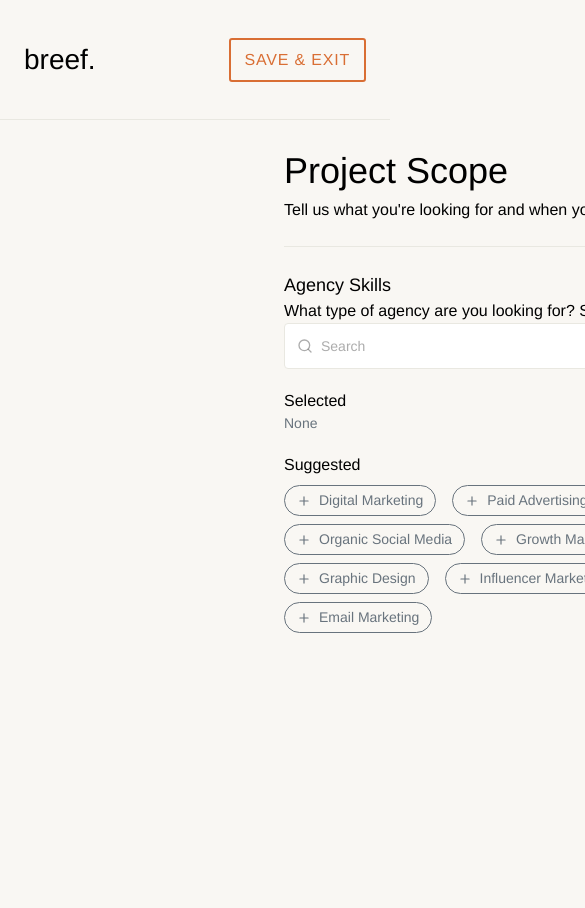
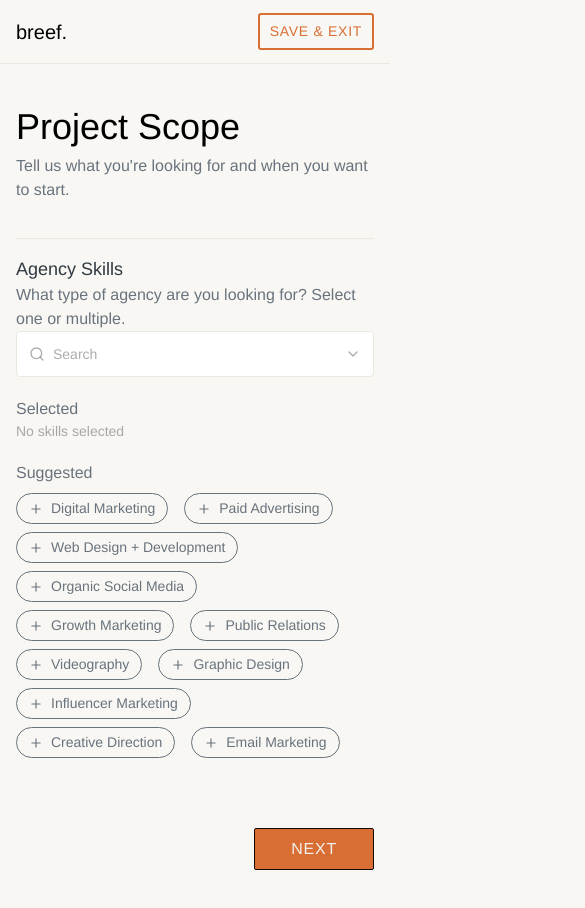
Before and after one commit to jrcpal/breef-assessment, a React (Vite) app: page / in a window 390 px wide. Shown: the top 908 px of the page, 585 px wide, since content can reach past the window. Before the commit the page ends 844 px from the top, so only its background shows below. Built offline with nearby package versions, Linux system fonts and the light colour scheme.

Commit message:
mobile styling

```diff
--- a/src/App.css
+++ b/src/App.css
@@ -67,10 +67,14 @@
 
 .project-title {
   border-bottom: 1px solid var(--grey200);
-  padding: 24px 0;
+  padding: 36px 0;
 
   h1 {
     font-size: 36px;
+  }
+
+  p {
+    color: var(--grey600);
   }
 }
 
@@ -100,4 +104,38 @@
   .sidebar {
     display: none;
   }
+
+  .site-header {
+    height: 64px;
+    padding: 0 16px;
+  }
+
+  .app-root {
+    padding-top: 64px; /* match reduced header */
+  }
+
+  .page-body {
+    display: block;
+  }
+
+  /* make main content full width and remove left offset */
+  .project-container {
+    max-width: 100%;
+    min-width: auto;
+    padding: 0 1rem;
+    margin-left: 0;
+  }
+
+  .skills-container {
+    padding: 16px 0;
+  }
+
+  .site-header__logo {
+    font-size: 20px;
+  }
+
+  .site-header__cta {
+    padding: 6px 10px;
+    font-size: 0.875rem;
+  }
 }
--- a/src/components/SkillsSelection/skillsSelection.styled.tsx
+++ b/src/components/SkillsSelection/skillsSelection.styled.tsx
@@ -11,12 +11,15 @@ export const SkillsRow = styled.div`
   }
 `;
 
+export const SkillsRowText = styled.p`
+  color: var(--grey600);
+`;
 
 export const SkillsCta = styled.button`
   border: 1px solid var(--primary-black);
   background-color: var(--orange500);
   margin: 50px 0px;
-  padding: 8px 24px;
+  padding: 8px 36px;
   border-radius: 2px;
   color: var(--grey100);
   transition: background-color 200ms ease, color 200ms ease,
--- a/src/components/SkillsSelection/skillsSelection.tsx
+++ b/src/components/SkillsSelection/skillsSelection.tsx
@@ -2,7 +2,7 @@ import { useState } from "react";
 import skillsData from "../../data/skillsData.json";
 import SearchableDropdown from "../SearchableDropdown/searchableDropdown";
 import Chip from "../Chips/chip";
-import { SkillsRow, SkillsCta } from "./skillsSelection.styled";
+import { SkillsRow, SkillsCta, SkillsRowText } from "./skillsSelection.styled";
 
 
 type Option = { value: string };
@@ -36,8 +36,8 @@ export default function SkillsSelection() {
   return (
     <>
       <SkillsRow className="skills-header">
-        <p className="text-lg font-[500]">Agency Skills</p>
-        <p>What type of agency are you looking for? Select one or multiple.</p>
+        <p className="text-lg font-[500] text-[var(--grey800)]">Agency Skills</p>
+        <SkillsRowText>What type of agency are you looking for? Select one or multiple.</SkillsRowText>
               <div className="skills-dropdown">
         <div className="skills-dropdown__title"></div>
         <SearchableDropdown
@@ -52,10 +52,10 @@ export default function SkillsSelection() {
 
 
       <SkillsRow className="skills-selected">
-        <p aria-label="Selected skills">Selected</p>
+        <SkillsRowText aria-label="Selected skills">Selected</SkillsRowText>
         <div className="selected-chips">
           {selectedSkills.length === 0 ? (
-            <p className="text-sm text-[var(--grey600)]">None</p>
+            <p className="text-sm text-[var(--greyt40)]">No skills selected</p>
           ) : (
             selectedSkills.map((skill) => (
               <Chip
@@ -71,10 +71,10 @@ export default function SkillsSelection() {
       </SkillsRow>
 
       <SkillsRow className="skills-suggested">
-        <p aria-label="Suggested skills">Suggested</p>
+        <SkillsRowText aria-label="Suggested skills">Suggested</SkillsRowText>
         <div className="suggested-chips flex flex-wrap gap-2 mt-2">
           {getSuggestions().length === 0 ? (
-            <p className="text-sm text-[var(--grey600)]">No suggestions</p>
+            <p className="text-sm text-[var(--greyt40)]">No remaining suggestions</p>
           ) : (
             getSuggestions().map((skill) => (
               <Chip
@@ -90,7 +90,7 @@ export default function SkillsSelection() {
 
       <SkillsRow>
         <div className="flex justify-end">
-          <SkillsCta className="skills-cta">NEXT</SkillsCta>
+          <SkillsCta className="skills-cta"onClick={() => alert("Aren't we all a work in progress?")}>NEXT</SkillsCta>
         </div>
       </SkillsRow>
     </>
```
